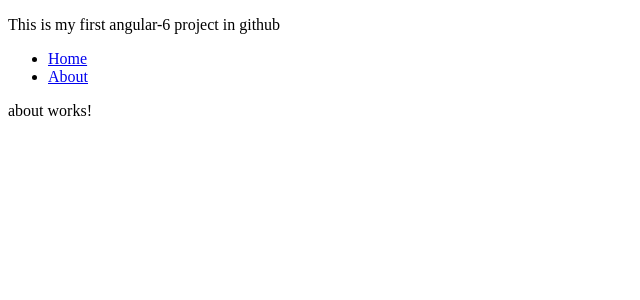
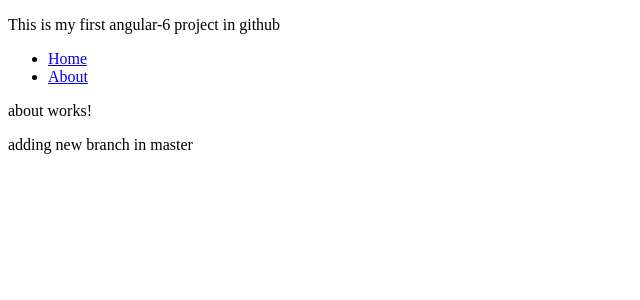
Before and after one commit to Vinodcse12/angular-6-first-project, an Angular app in the folder firstapp/: page /about in a window 1280 px wide. Shown: the top 300 px of the page, without its empty margins (0-640 px from the left). Built offline with nearby package versions, Linux system fonts and the light colour scheme.

Commit message:
git create new branch

```diff
--- a/firstapp/src/app/components/about/about.component.html
+++ b/firstapp/src/app/components/about/about.component.html
@@ -1,3 +1,6 @@
 <p>
   about works!
 </p>
+<p>
+ adding new branch in master
+</p>
--- a/firstapp/src/app/components/home/home.component.html
+++ b/firstapp/src/app/components/home/home.component.html
@@ -10,3 +10,6 @@
 <p>
   version -4 , patch-1
 </p>
+<p>
+  version -5, patch-2
+</p>
```
